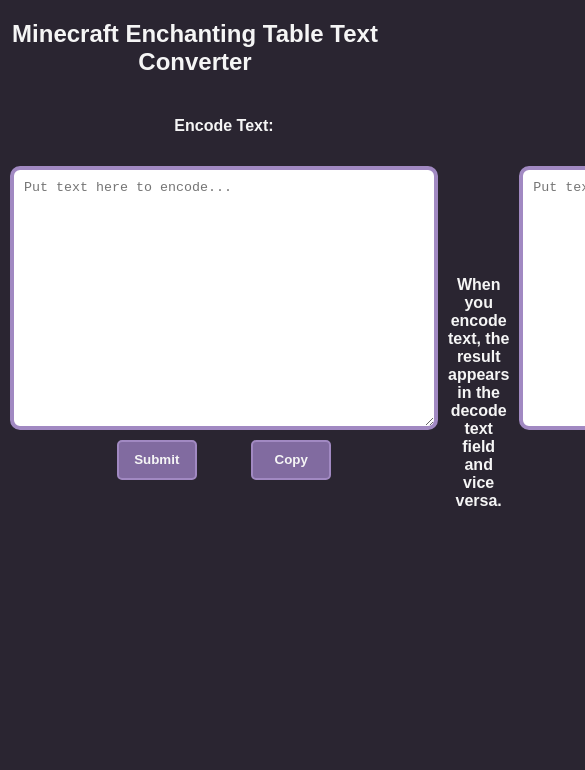
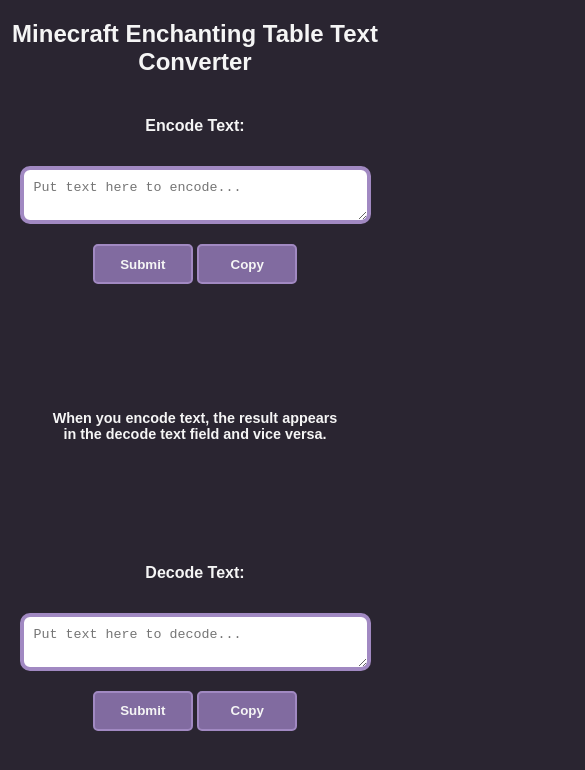
Before and after one commit to sloppyjoe13124/Minecraft-Enchanting-Table-Language-Translator, a plain HTML site: page index.html in a window 390 px wide. Shown: the top 770 px of the page, 585 px wide, since content can reach past the window. Drawn offline with Linux system fonts and the light colour scheme.

Commit message:
Update style.css
hopefully this improves how it looks on mobile devices.

```diff
--- a/style.css
+++ b/style.css
@@ -1,4 +1,86 @@
 body {
+    font-family: sans-serif;
+    background-color: rgb(42, 37, 49);
+    color: whitesmoke;
+    margin: 0;
+    height: 100%;
+    width: 100%;
+    text-align: center;
+}
+
+#flex-container {
+    display: flex;
+    flex-direction: column;
+    justify-content: center;
+}
+
+#decoder, #encoder {
+    max-width: 500px;
+    margin: 0 auto;
+    display: flex;
+    flex-direction: column;
+}
+
+#encoder-decoder-container {
+    display: flex;
+    justify-content: space-evenly;
+    flex-wrap: wrap; /* helps with wrapping on medium sizes */
+}
+
+#encode-input, #decode-input {
+    height: 500px;
+    width: 400px;
+    max-width: 90vw;
+    max-height: 400px;
+    border-radius: 10px;
+    text-align: start;
+    margin: 10px auto;
+    border: rgb(161, 137, 194) 4px solid;
+    padding: 10px;
+    box-sizing: border-box;
+}
+
+.btn {
+    width: 80px;
+    height: 40px;
+    border-radius: 5px;
+    margin: 0 25px;
+    font-weight: bold;
+    background-color: rgb(129, 107, 160);
+    border: rgb(161, 137, 194) 2px solid;
+    color: whitesmoke;
+    cursor: pointer;
+}
+
+#disclaimer-text {
+    margin: 180px 0px;
+    font-weight: bold;
+}
+
+/* ✅ Responsive adjustments for mobile */
+@media (max-width: 768px) {
+    #encoder-decoder-container {
+        flex-direction: column;
+        align-items: center;
+    }
+
+    #encode-input, #decode-input {
+        width: 90vw;
+        height: auto;
+    }
+
+    .btn {
+        margin: 10px auto;
+        width: 100px;
+    }
+
+    #disclaimer-text {
+        margin: 100px 0;
+        font-size: 0.9rem;
+    }
+}
+
+/*body {
     font-family: sans-serif;
     background-color: rgb(42, 37, 49);
     color: whitesmoke;
@@ -49,4 +131,4 @@ body {
 #disclaimer-text {
     margin: 180px 0px;
     font-weight: bold;
-}
+}*/
```
